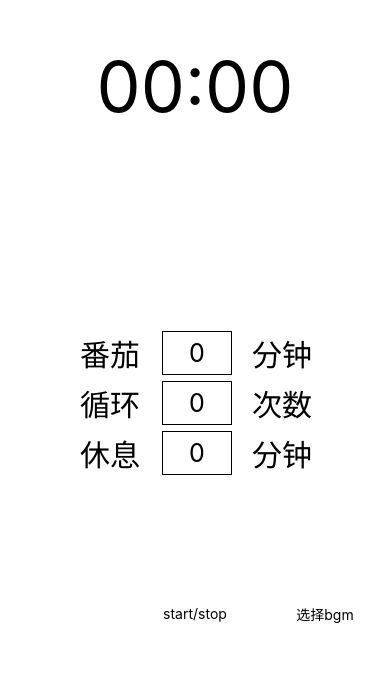
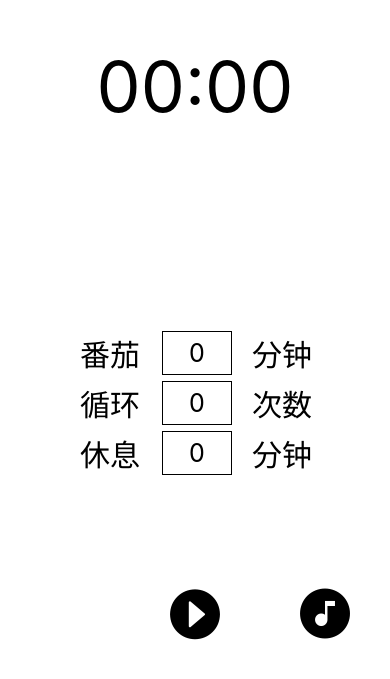
Before and after one commit to allworldg/RN-Pomodoro, a React Native app: screen / in a window 390 px wide. Shown: the part 125-804 px from the top of the page. Built offline with nearby package versions, Linux system fonts and the light colour scheme.

Commit message:
add Icon for play and select music

```diff
--- a/App.tsx
+++ b/App.tsx
@@ -3,7 +3,8 @@ import { StatusBar } from "expo-status-bar";
 import Constants from "expo-constants";
 import { Pressable, Text, TextInput, View } from "react-native";
 import InputItem from "@/components/InputItem";
-
+import { AntDesign } from "@expo/vector-icons";
+import { MaterialCommunityIcons } from "@expo/vector-icons";
 const STATUSBARHEIGHT = Constants.statusBarHeight;
 
 export default function App() {
@@ -63,13 +64,35 @@ export default function App() {
           }}
         >
           <View style={{ flex: 1 }}></View>
-          <View style={{ flex: 1 }}>
-            <Pressable onPress={() => {}}>
-              <Text style={{ textAlign: "center" }}>start/stop</Text>
+          <View
+            style={{
+              display: "flex",
+              flex: 1,
+              flexDirection: "row",
+              justifyContent: "center",
+            }}
+          >
+            <Pressable
+              onPress={() => {
+                console.log("clicked");
+              }}
+            >
+              <AntDesign name="play" size={50} color="black" />
             </Pressable>
           </View>
-          <View style={{ flex: 1 }} >
-            <Text style={{textAlign:"center"}} >选择bgm</Text>
+          <View
+            style={{
+              display: "flex",
+              flex: 1,
+              flexDirection: "row",
+              justifyContent: "center",
+            }}
+          >
+            <MaterialCommunityIcons
+              name="music-circle"
+              size={60}
+              color="black"
+            />
           </View>
         </View>
       </View>
```
